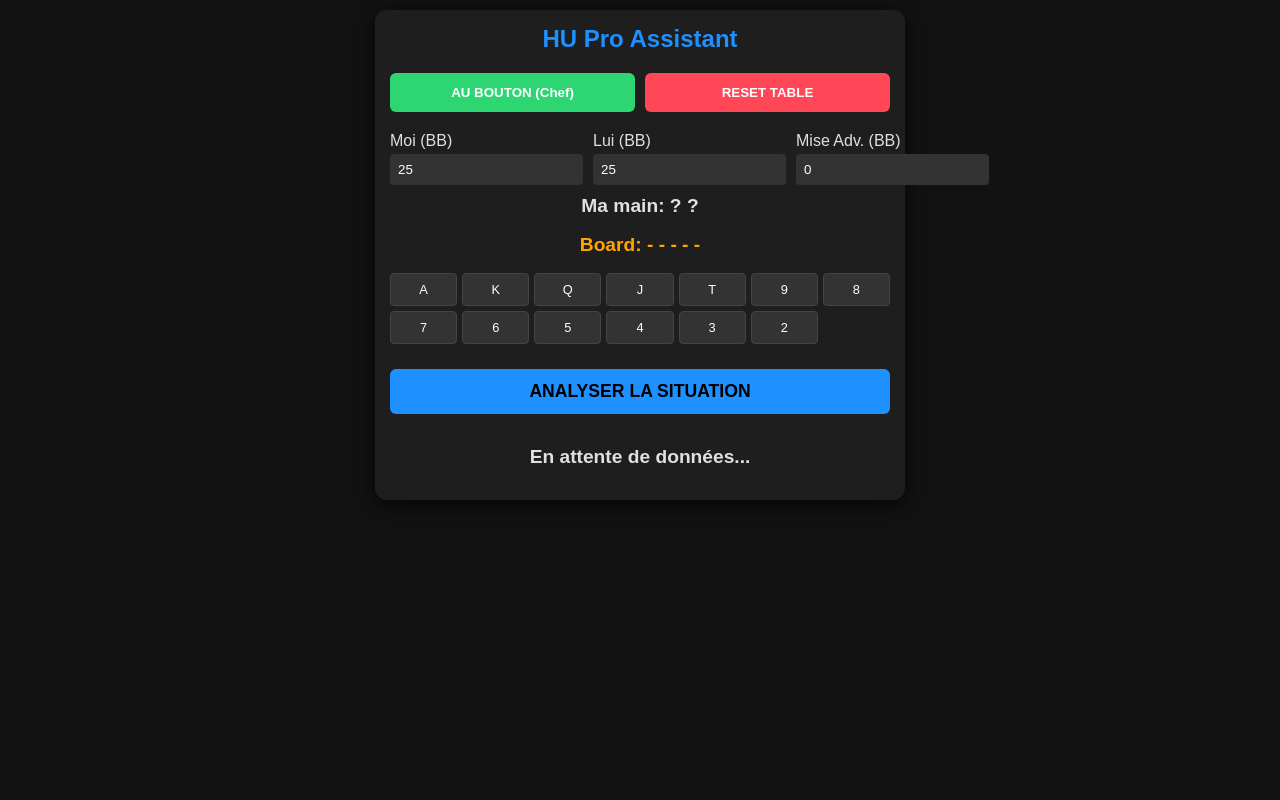
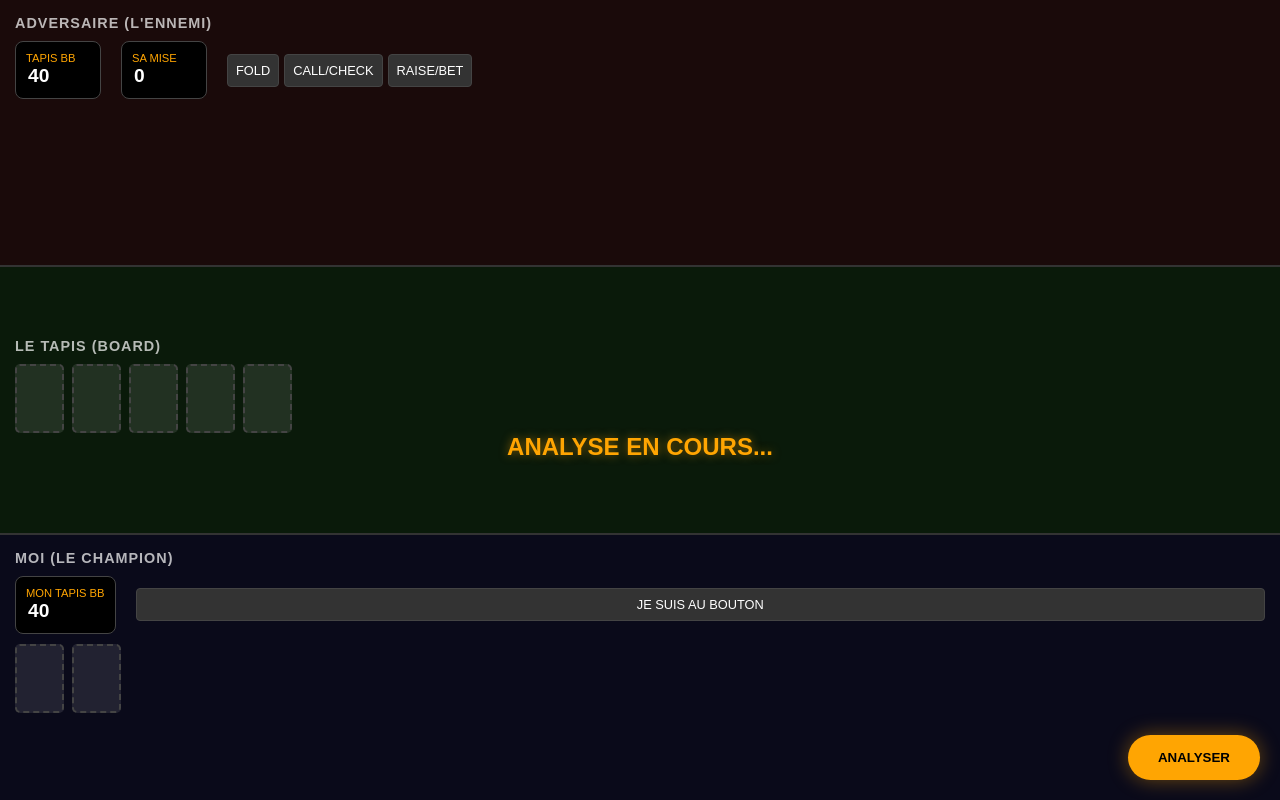
Before and after one commit to EddyBouchenak/heads_uo, a plain HTML site: page index.html in a window 1280 px wide. Drawn offline with Linux system fonts and the light colour scheme.

Commit message:
Update title and restructure HTML layout

```diff
--- a/index.html
+++ b/index.html
@@ -3,177 +3,166 @@
 <head>
     <meta charset="UTF-8">
     <meta name="viewport" content="width=device-width, initial-scale=1.0">
-    <title>Ultimate HU Tracker</title>
+    <title>HU Pro Tracker - Split View</title>
     <style>
         :root {
-            --bg: #121212; --card-bg: #1e1e1e; --text: #e0e0e0;
-            --accent: #ff4757; --green: #2ed573; --blue: #1e90ff; --gold: #ffa502;
+            --bg: #0f0f0f; --card-bg: #1a1a1a;
+            --spades: #2f3542; --hearts: #ff4757; --clubs: #2ed573; --diamonds: #1e90ff;
+            --text: #ffffff; --gold: #ffa502;
         }
-        body { font-family: sans-serif; background: var(--bg); color: var(--text); margin: 0; padding: 10px; display: flex; flex-direction: column; align-items: center; }
-        .app { width: 100%; max-width: 500px; background: var(--card-bg); border-radius: 12px; padding: 15px; box-shadow: 0 4px 20px rgba(0,0,0,0.8); }
+        body { font-family: 'Arial', sans-serif; background: var(--bg); color: var(--text); margin: 0; height: 100vh; display: flex; flex-direction: column; overflow: hidden; }
 
-        /* Grille de cartes */
-        .card-selector { display: grid; grid-template-columns: repeat(7, 1fr); gap: 5px; margin-bottom: 15px; }
-        .card-btn { padding: 8px 2px; border: 1px solid #444; background: #333; color: white; border-radius: 4px; cursor: pointer; font-size: 0.8em; }
-        .card-btn.selected { background: var(--blue); border-color: white; }
-        .card-btn.board-selected { background: var(--gold); }
+        /* Layout 3 Zones */
+        .zone { flex: 1; display: flex; flex-direction: column; padding: 15px; border-bottom: 2px solid #333; position: relative; }
+        .zone-opp { background: #1a0a0a; } /* Rouge sombre */
+        .zone-board { background: #0a1a0a; justify-content: center; } /* Vert sombre */
+        .zone-me { background: #0a0a1a; border-bottom: none; } /* Bleu sombre */
 
-        .row { display: flex; justify-content: space-between; gap: 10px; margin-bottom: 10px; }
-        .input-group { flex: 1; display: flex; flex-direction: column; }
-        input { padding: 8px; border-radius: 4px; border: none; background: #333; color: white; margin-top: 4px; }
+        h2 { font-size: 0.9em; text-transform: uppercase; margin: 0 0 10px 0; opacity: 0.7; letter-spacing: 1px; }
 
-        .btn { padding: 12px; border: none; border-radius: 6px; cursor: pointer; font-weight: bold; width: 100%; transition: 0.2s; }
-        .btn-toggle { background: #444; color: white; margin-bottom: 10px; }
-        .btn-toggle.active { background: var(--green); }
-        .btn-main { background: var(--blue); font-size: 1.1em; margin-top: 10px; }
-        .btn-reset { background: var(--accent); margin-top: 10px; font-size: 0.8em; opacity: 0.8; }
+        /* Inputs & Stats */
+        .stats { display: flex; gap: 20px; align-items: center; margin-bottom: 10px; }
+        .stat-box { background: #000; padding: 10px; border-radius: 8px; border: 1px solid #444; }
+        .stat-box label { display: block; font-size: 0.7em; color: var(--gold); }
+        input { background: transparent; border: none; color: white; font-size: 1.2em; width: 60px; font-weight: bold; }
 
-        #display-hand, #display-board { font-size: 1.2em; font-weight: bold; text-align: center; margin: 10px 0; min-height: 1.5em; }
-        .advice { margin-top: 15px; padding: 15px; border-radius: 8px; font-size: 1.2em; font-weight: bold; text-align: center; border: 2px solid transparent; }
-        .push { background: #ff475722; border-color: #ff4757; color: #ff4757; }
-        .fold { background: #333; border-color: #666; color: #999; }
-        .call { background: #1e90ff22; border-color: #1e90ff; color: #1e90ff; }
-        .raise { background: #2ed57322; border-color: #2ed573; color: #2ed573; }
+        /* Cards Display */
+        .card-display { display: flex; gap: 8px; min-height: 60px; }
+        .card { width: 45px; height: 65px; background: white; border-radius: 5px; color: black; display: flex; flex-direction: column; align-items: center; justify-content: center; font-weight: bold; font-size: 1.2em; position: relative; }
+        .card.red { color: #d63031; }
+        .card.empty { background: rgba(255,255,255,0.1); border: 2px dashed #444; color: transparent; }
+
+        /* Selector Grid */
+        .selector-overlay { position: absolute; right: 10px; top: 10px; display: grid; grid-template-columns: repeat(4, 1fr); gap: 4px; z-index: 100; }
+        .suit-btn { width: 35px; height: 35px; border: none; border-radius: 4px; cursor: pointer; font-size: 1.2em; }
+
+        /* Action Buttons */
+        .opp-actions { display: flex; gap: 5px; }
+        .act-btn { flex: 1; padding: 8px; border: 1px solid #444; background: #333; color: white; border-radius: 4px; font-size: 0.8em; }
+        .act-btn.active { background: var(--gold); color: black; font-weight: bold; }
+
+        .btn-analyze { position: absolute; right: 20px; bottom: 20px; padding: 15px 30px; background: var(--gold); border: none; border-radius: 50px; font-weight: bold; cursor: pointer; box-shadow: 0 0 20px rgba(255,165,2,0.4); }
+
+        #decision-text { font-size: 1.5em; text-align: center; font-weight: bold; color: var(--gold); text-shadow: 0 0 10px rgba(255,165,2,0.5); }
     </style>
 </head>
 <body>
 
-<div class="app">
-    <h2 style="text-align:center; color:var(--blue); margin-top:0;">HU Pro Assistant</h2>
-
-    <div class="row">
-        <button id="pos-btn" class="btn btn-toggle active" onclick="togglePos()">AU BOUTON (Chef)</button>
-        <button class="btn btn-toggle" style="background:var(--accent)" onclick="resetAll()">RESET TABLE</button>
+    <div class="zone zone-opp">
+        <h2>Adversaire (L'Ennemi)</h2>
+        <div class="stats">
+            <div class="stat-box"><label>TAPIS BB</label><input type="number" id="opp-stack" value="40"></div>
+            <div class="stat-box"><label>SA MISE</label><input type="number" id="opp-bet" value="0"></div>
+            <div class="opp-actions">
+                <button class="act-btn" id="btn-fold" onclick="setOpp('FOLD')">FOLD</button>
+                <button class="act-btn" id="btn-call" onclick="setOpp('CALL')">CALL/CHECK</button>
+                <button class="act-btn" id="btn-raise" onclick="setOpp('RAISE')">RAISE/BET</button>
             </div>
-
-    <div class="row">
-        <div class="input-group">
-            <label>Moi (BB)</label>
-            <input type="number" id="my-stack" value="25">
-        </div>
-        <div class="input-group">
-            <label>Lui (BB)</label>
-            <input type="number" id="opp-stack" value="25">
-        </div>
-        <div class="input-group">
-            <label>Mise Adv. (BB)</label>
-            <input type="number" id="opp-bet" value="0">
         </div>
     </div>
 
-    <div id="display-hand">Ma main: ? ?</div>
-    <div id="display-board" style="color:var(--gold)">Board: - - - - -</div>
-
-    <div class="card-selector" id="selector">
+    <div class="zone zone-board">
+        <h2>Le Tapis (Board)</h2>
+        <div class="card-display" id="board-cards">
+            <div class="card empty"></div><div class="card empty"></div><div class="card empty"></div><div class="card empty"></div><div class="card empty"></div>
+        </div>
+        <div id="decision-text">ANALYSE EN COURS...</div>
     </div>
 
-    <button class="btn btn-main" onclick="analyze()">ANALYSER LA SITUATION</button>
+    <div class="zone zone-me">
+        <button class="btn-analyze" onclick="analyze()">ANALYSER</button>
+        <h2>Moi (Le Champion)</h2>
+        <div class="stats">
+            <div class="stat-box"><label>MON TAPIS BB</label><input type="number" id="my-stack" value="40"></div>
+            <button class="act-btn" id="btn-dealer" onclick="toggleDealer()">JE SUIS AU BOUTON</button>
+        </div>
+        <div class="card-display" id="my-cards">
+            <div class="card empty"></div><div class="card empty"></div>
+        </div>
+    </div>
 
-    <div id="advice-box" class="advice">En attente de données...</div>
+    <div id="card-picker" style="display:none; position: fixed; top: 50%; left: 50%; transform: translate(-50%, -50%); background: #222; padding: 20px; border-radius: 15px; border: 2px solid var(--gold); z-index: 1000;">
+        <div style="display: grid; grid-template-columns: repeat(7, 1fr); gap: 5px; margin-bottom: 15px;">
+            <button class="act-btn" onclick="pickVal('A')">A</button><button class="act-btn" onclick="pickVal('K')">K</button>
+            <button class="act-btn" onclick="pickVal('Q')">Q</button><button class="act-btn" onclick="pickVal('J')">J</button>
+            <button class="act-btn" onclick="pickVal('T')">T</button><button class="act-btn" onclick="pickVal('9')">9</button>
+            <button class="act-btn" onclick="pickVal('8')">8</button><button class="act-btn" onclick="pickVal('7')">7</button>
+            <button class="act-btn" onclick="pickVal('6')">6</button><button class="act-btn" onclick="pickVal('5')">5</button>
+            <button class="act-btn" onclick="pickVal('4')">4</button><button class="act-btn" onclick="pickVal('3')">3</button>
+            <button class="act-btn" onclick="pickVal('2')">2</button>
+        </div>
+        <div style="display: flex; gap: 10px; justify-content: center;">
+            <button class="suit-btn" style="background:white; color:black" onclick="pickSuit('♠', 'black')">♠</button>
+            <button class="suit-btn" style="background:white; color:red" onclick="pickSuit('♥', 'red')">♥</button>
+            <button class="suit-btn" style="background:white; color:black" onclick="pickSuit('♣', 'black')">♣</button>
+            <button class="suit-btn" style="background:white; color:red" onclick="pickSuit('♦', 'red')">♦</button>
+        </div>
     </div>
 
     <script>
-    const cards = ['A', 'K', 'Q', 'J', 'T', '9', '8', '7', '6', '5', '4', '3', '2'];
+        let selectionTarget = 'ME';
         let myHand = [];
         let board = [];
-    let isButton = true;
+        let isDealer = true;
+        let tempVal = '';
 
-    // Générer le sélecteur
-    const selector = document.getElementById('selector');
-    cards.forEach(c => {
-        const b = document.createElement('button');
-        b.className = 'card-btn';
-        b.innerText = c;
-        b.onclick = () => selectCard(c, b);
-        selector.appendChild(b);
-    });
+        // Ouvrir le sélecteur
+        document.getElementById('my-cards').onclick = () => { selectionTarget = 'ME'; openPicker(); };
+        document.getElementById('board-cards').onclick = () => { selectionTarget = 'BOARD'; openPicker(); };
 
-    function selectCard(card, el) {
-        if (myHand.length < 2) {
-            myHand.push(card);
-            el.classList.add('selected');
-            updateDisplay();
-        } else if (board.length < 5) {
-            board.push(card);
-            el.classList.add('board-selected');
-            updateDisplay();
-        }
+        function openPicker() { document.getElementById('card-picker').style.display = 'block'; }
+
+        function pickVal(v) { tempVal = v; }
+
+        function pickSuit(s, color) {
+            if(!tempVal) return;
+            const newCard = { v: tempVal, s: s, c: color };
+            if(selectionTarget === 'ME' && myHand.length < 2) myHand.push(newCard);
+            if(selectionTarget === 'BOARD' && board.length < 5) board.push(newCard);
+
+            document.getElementById('card-picker').style.display = 'none';
+            tempVal = '';
+            renderCards();
         }
 
-    function updateDisplay() {
-        document.getElementById('display-hand').innerText = "Ma main: " + (myHand.join(' ') || "? ?");
-        document.getElementById('display-board').innerText = "Board: " + (board.join(' ') || "- - - - -");
+        function renderCards() {
+            const hDiv = document.getElementById('my-cards');
+            hDiv.innerHTML = myHand.map(c => `<div class="card ${c.c === 'red' ? 'red' : ''}">${c.v}<span>${c.s}</span></div>`).join('') + (myHand.length < 2 ? '<div class="card empty"></div>' : '');
+
+            const bDiv = document.getElementById('board-cards');
+            bDiv.innerHTML = board.map(c => `<div class="card ${c.c === 'red' ? 'red' : ''}">${c.v}<span>${c.s}</span></div>`).join('') + '<div class="card empty"></div>'.repeat(5 - board.length);
         }
 
-    function togglePos() {
-        isButton = !isButton;
-        const btn = document.getElementById('pos-btn');
-        btn.innerText = isButton ? "AU BOUTON (Chef)" : "HORS POSITION";
-        btn.classList.toggle('active');
+        function toggleDealer() {
+            isDealer = !isDealer;
+            document.getElementById('btn-dealer').innerText = isDealer ? "JE SUIS AU BOUTON" : "HORS POSITION";
+            document.getElementById('btn-dealer').style.background = isDealer ? "var(--clubs)" : "#333";
         }
 
-    function resetAll() {
-        myHand = []; board = [];
-        document.querySelectorAll('.card-btn').forEach(b => b.className = 'card-btn');
-        document.getElementById('opp-bet').value = 0;
-        updateDisplay();
-        document.getElementById('advice-box').className = 'advice';
-        document.getElementById('advice-box').innerText = "Table réinitialisée.";
+        function setOpp(action) {
+            document.querySelectorAll('.opp-actions .act-btn').forEach(b => b.classList.remove('active'));
+            document.getElementById('btn-' + action.toLowerCase()).classList.add('active');
         }
 
         function analyze() {
             const myBB = parseFloat(document.getElementById('my-stack').value);
             const oppBet = parseFloat(document.getElementById('opp-bet').value);
-        const advice = document.getElementById('advice-box');
+            const dec = document.getElementById('decision-text');
 
-        if (myHand.length < 2) { advice.innerText = "Sélectionne tes cartes !"; return; }
+            if (myHand.length < 2) { dec.innerText = "SÉLECTIONNE TA MAIN !"; return; }
 
-        let power = getPower(myHand);
-
-        // --- LOGIQUE HEADS-UP ---
-        if (board.length === 0) { // PRE-FLOP
-            if (myBB <= 10) { // STRATEGIE PETIT TAPIS
-                if (power >= 8 || myHand.includes('A')) {
-                    showAdvice("ALL-IN (Tapis !)", "push");
+            // Logique simplifié Heads-up GTO / Exploitative
+            if (board.length === 0) {
+                if (isDealer) {
+                    if (oppBet > 5) dec.innerText = "ALL-IN OU FOLD";
+                    else dec.innerText = "RELANCE 2.5 BB (Attaque !)";
                 } else {
-                    showAdvice("FOLD (Jette)", "fold");
+                    if (oppBet > 2) dec.innerText = (myHand[0].v === 'A' || myHand[0].v === myHand[1].v) ? "RELANCE / TAPIS" : "PRUDENCE / FOLD";
+                    else dec.innerText = "DÉFENSE / CALL";
                 }
-            } else if (isButton) { // AU BOUTON
-                if (oppBet > 0) {
-                    if (power >= 10) showAdvice("SUR-RELANCE (3-Bet)", "push");
-                    else showAdvice("PAYE (Call)", "call");
             } else {
-                    showAdvice("RELANCE (2.2 BB)", "raise");
+                dec.innerText = "VÉRIFIE TES TIRAGES COULEUR !";
             }
-            } else { // HORS POSITION
-                if (oppBet > 2.5) {
-                    if (power >= 11) showAdvice("RELANCE / ALL-IN", "push");
-                    else if (power >= 8) showAdvice("PAYE", "call");
-                    else showAdvice("FOLD", "fold");
-                } else {
-                    showAdvice("CHECK / DEFENSE", "call");
-                }
-            }
-        } else { // POST-FLOP (Simplifié)
-            if (myHand.includes(board[0]) || myHand.includes(board[1]) || power >= 12) {
-                showAdvice("ATTAQUE / MISE 50% POT", "raise");
-            } else {
-                showAdvice("PRUDENCE / CHECK-FOLD", "fold");
-            }
-        }
-    }
-
-    function getPower(hand) {
-        const values = { 'A': 14, 'K': 13, 'Q': 12, 'J': 11, 'T': 10 };
-        let v1 = values[hand[0]] || parseInt(hand[0]);
-        let v2 = values[hand[1]] || parseInt(hand[1]);
-        return v1 + v2 + (hand[0] === hand[1] ? 10 : 0);
-    }
-
-    function showAdvice(text, type) {
-        const advice = document.getElementById('advice-box');
-        advice.className = 'advice ' + type;
-        advice.innerText = text;
         }
     </script>
 </body>
```
Lines whose indentation alone changed are shown as unchanged.
